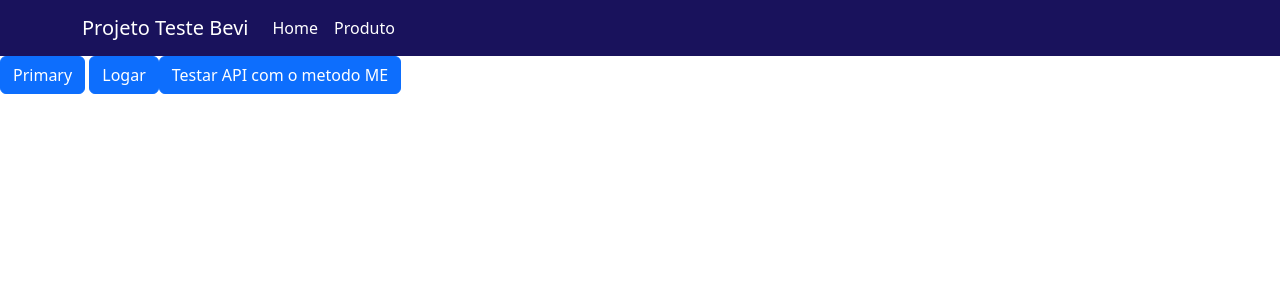
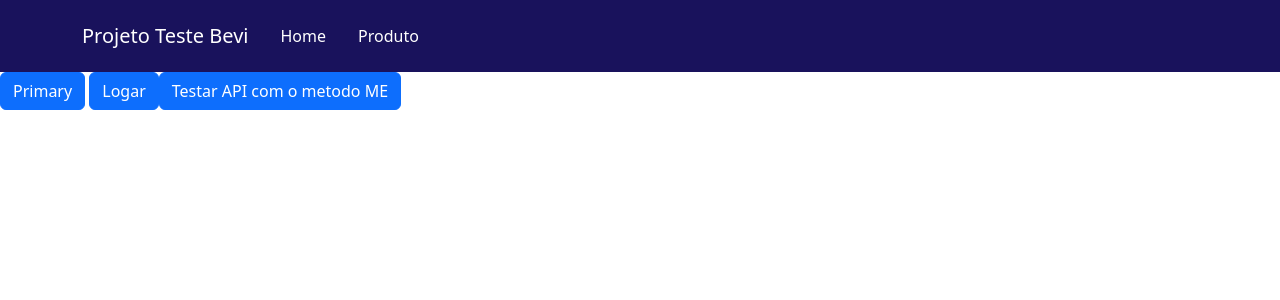
Before and after one commit to Joao-Tome/projetobevi, a React (Create React App) app: page / in a window 1280 px wide. Shown: the top 300 px of the page. Built offline with nearby package versions, Linux system fonts and the light colour scheme; no server answers.

Commit message:
Reestruturação na NavBar E alterei o caminho do ErrorPage.js para ficar no Pages.

```diff
--- a/src/App.js
+++ b/src/App.js
@@ -2,7 +2,7 @@ import { createBrowserRouter, RouterProvider } from 'react-router-dom';
 import Home from './Home'
 import ProdutoHome from './pages/Produto/produtoHome';
 import 'bootstrap/dist/css/bootstrap.min.css';
-import ErrorPage from './ErrorPage';
+import ErrorPage from './pages/ErrorPage';
 import NavBar from './components/NavBar';
 import { Nav } from 'react-bootstrap';
 import PaginaBase from './pages/PaginaBase';
--- a/src/components/NavBar.js
+++ b/src/components/NavBar.js
@@ -1,24 +1,29 @@
 import { Navbar, Nav, Container } from "react-bootstrap"
 import "../stylesheet/NavBar.css"
-import { Outlet } from "react-router-dom"
+import { Link } from "react-router-dom"
 
 function NavBar(){
     return (
     <>
-        <Navbar expand="sm" className="navbar-color">
+        <Navbar className="navbar-color">
             <Container>
-            <Navbar.Brand href="#home">Projeto Teste Bevi</Navbar.Brand>
-                <Navbar.Toggle aria-controls="basic-navbar-nav" />
-                <Navbar.Collapse id="basic-navbar-nav">
+                <Navbar.Brand >
+                    <Link to={`/`} className="nav-link">
+                        Projeto Teste Bevi
+                    </Link>
+                </Navbar.Brand>
                     <Nav className="me-auto" navbarScroll>
                         <Nav.Link>
-                            Home
+                            <Link to={`/`} className="nav-link">
+                                Home
+                            </Link>
                         </Nav.Link>
                         <Nav.Link>
-                            Produto
+                            <Link to={`/Produto`} className="nav-link">
+                                Produto
+                            </Link>
                         </Nav.Link>
                     </Nav>
-                </Navbar.Collapse>
             </Container>
         </Navbar>
     </>
--- a/src/sass/NavBar.scss
+++ b/src/sass/NavBar.scss
@@ -6,6 +6,7 @@ $base_color_text: #FFF;
 }
 
 nav{
+
 
     .navbar .container{
         justify-content: center;
```
Also changed, not shown: src/pages/ErrorPage.js (renamed from src/ErrorPage.js), 1 other file (tests, documents, lock files or other folders).
